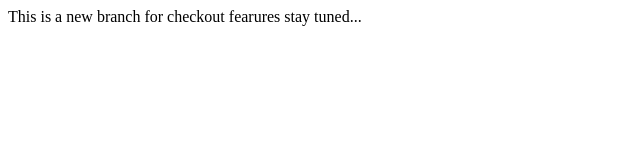
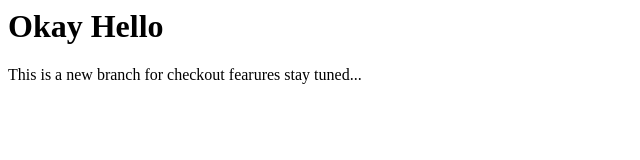
Before and after one commit to Divya0gh/Divya_Pride_Project, a plain HTML site: page index.html in a window 1280 px wide. Shown: the whole page, without its empty margins (0-640 px from the left). Drawn offline with Linux system fonts and the light colour scheme.

Commit message:
2nd branch

```diff
--- a/index.html
+++ b/index.html
@@ -1,5 +1,6 @@
 <html>
 <title>Hi there, go ahead!</title>
+<h1>Okay Hello</h1>
 <p>This is a new branch for checkout fearures stay tuned...</p>
 
 </html>
```
